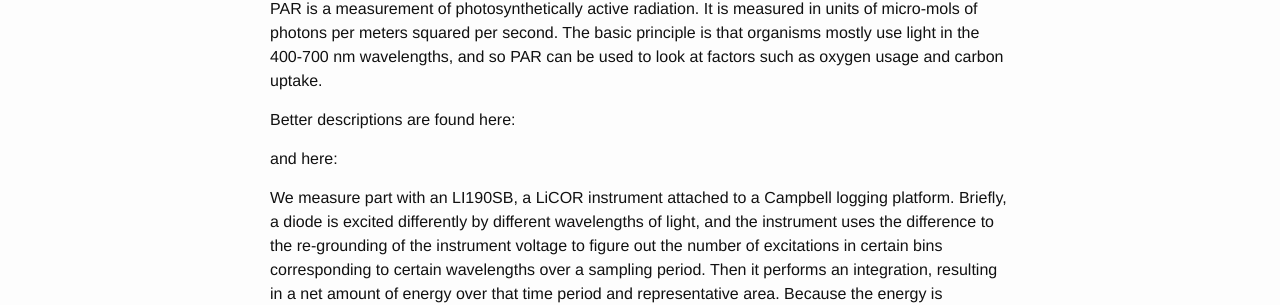
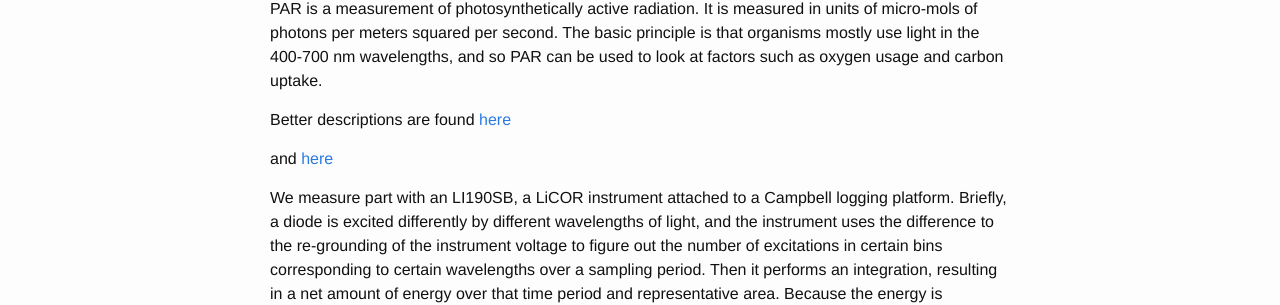
Before and after one commit to grandadmiral-thrawn/metQC, a Jekyll site: the page built from _posts/2015-03-11-par-what-is-it-and-what-do-we-do-with-it.markdown, in a window 1280 px wide and 900 px high. Shown: the part 245-550 px from the top of the window. Built offline with Jekyll 4.4.1, drawn with Linux system fonts in a browser that asks for light colours; some of the changed lines change nothing that is shown.

Commit message:
committing PAR

```diff
--- a/_posts/2015-03-11-par-what-is-it-and-what-do-we-do-with-it.markdown
+++ b/_posts/2015-03-11-par-what-is-it-and-what-do-we-do-with-it.markdown
@@ -6,14 +6,9 @@ date: 2015-03-11T08:26:21-07:00
 
 PAR is a measurement of photosynthetically active radiation. It is measured in units of micro-mols of photons per meters squared per second. The basic principle is that organisms mostly use light in the 400-700 nm wavelengths, and so PAR can be used to look at factors such as oxygen usage and carbon uptake.
 
-Better descriptions are found here:
+Better descriptions are found [here](http://www.fondriest.com/environmental-measurements/parameters/weather/photosynthetically-active-radiation/)
 
-<a href="http://www.fondriest.com/environmental-measurements/parameters/weather/photosynthetically-active-radiation/
-"></a>
-
-and here:
-
-<a href="http://agi32.com/blog/2014/12/10/photometry-and-photosynthesis/"></a>
+and [here](http://agi32.com/blog/2014/12/10/photometry-and-photosynthesis)
 
 We measure part with an LI190SB, a LiCOR instrument attached to a Campbell logging platform. Briefly, a diode is excited differently by different wavelengths of light, and the instrument uses the difference to the re-grounding of the instrument voltage to figure out the number of excitations in certain bins corresponding to certain wavelengths over a sampling period. Then it performs an integration, resulting in a net amount of energy over that time period and representative area. Because the energy is quantized in the form of photons, the energy is represented in micro-mols. There is another method representing the energy in terms of total energy gyield but it has been suggested this is not the best for outdoor environments. See [here](http://upload.wikimedia.org/wikipedia/commons/f/f8/Photosynthesis_yield_photon_flux_spectral_weighting.svg).
 
```
